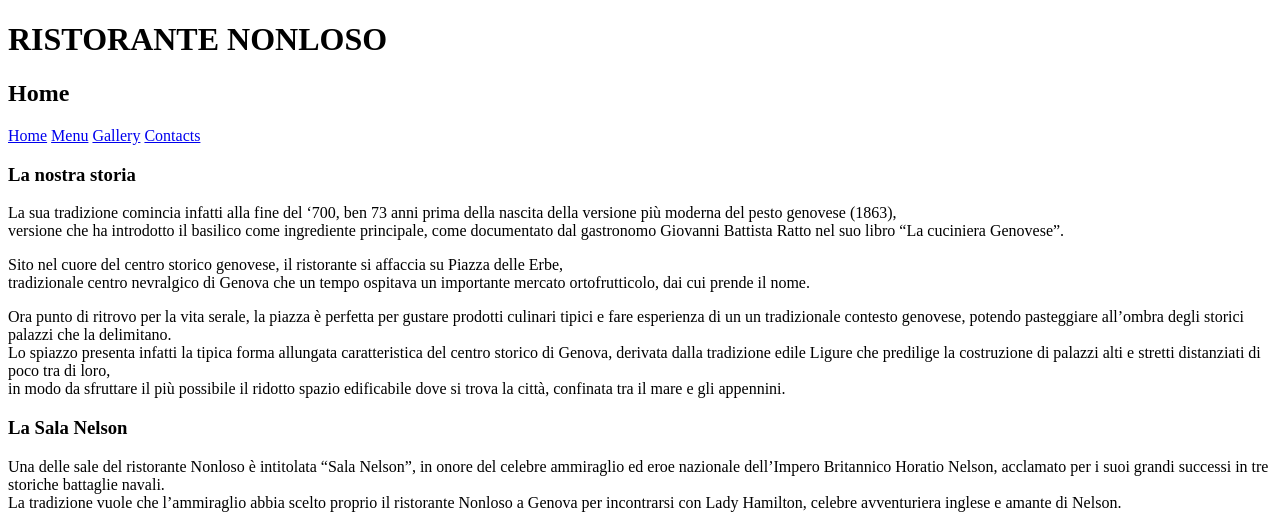
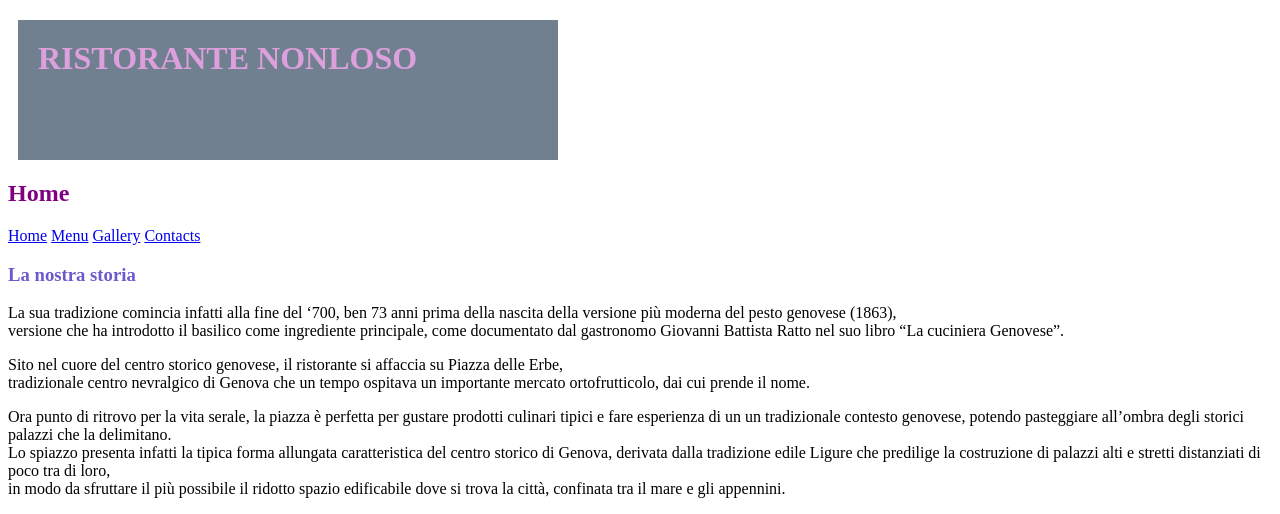
Before and after one commit to francesca-capuzzo/Ristorante, a plain HTML site: page index.html in a window 1280 px wide. Shown: the top 514 px of the page. Drawn offline with Linux system fonts and the light colour scheme.

Commit message:
css added

```diff
--- a/index.html
+++ b/index.html
@@ -6,12 +6,17 @@
     <meta http-equiv="X-UA-Compatible" content="IE=edge">
     <meta name="viewport" content="width=device-width, initial-scale=1.0">
     <title>Ristorante nonloso</title>
+
+    <link rel="stylesheet" href="style.css">
+    <!-- <style>
+        @import url(style.css);
+    </style> -->
 </head>
 
 <body>
     <header>
         <h1>RISTORANTE NONLOSO</h1>
-        <h2>Home</h2>
+        <h2 class="header-subtitle">Home</h2>
         <nav>
             <a href="index.html">Home</a>
             <a href="menu.html">Menu</a>
@@ -22,7 +27,7 @@
     </header>
     <div>
         <section>
-            <h3>La nostra storia</h3>
+            <h3 id="pippo">La nostra storia</h3>
             <p>
                 La sua tradizione comincia infatti alla fine del ‘700, ben 73 anni prima della nascita della versione più moderna del pesto genovese (1863), <br> versione che ha introdotto il basilico come ingrediente principale, come documentato dal gastronomo Giovanni Battista Ratto nel suo libro “La cuciniera Genovese”.
             </p>
--- /dev/null
+++ b/style.css
@@ -0,0 +1,35 @@
+h1{
+    color: plum;
+    background-color: slategray;
+    width: 50%;
+    height: 100px;
+    /* Ha diverse unità di misura ma le più usate sono px e % */
+    min-width: 300px;
+    /* Vuol dire che restringendo lo schermo arriverà fino a 300px e non si stringerà più. */
+    max-width: 500px;
+    /* Vuol dire che allargando lo schermo arriverà finoa a 500px e non si allargherà più. */
+    overflow: hidden;
+    /* vuol dire che la parola nel contenitore sparirà nel caso in cui sia più grande del contenitore stesso */
+    overflow: scroll;
+    /* vuol dire che il contenitore diventerà una finestra che scrolla su e giù per visualizzare tutto il contenuto */
+    margin: 20px;
+    /* indica la distanza del contenitore dai bordi - spazio esterno */
+    padding: 20px;
+    /* indica la distanza del contenuto dal contenitore - spazio interno */
+    margin-top: 20px;
+    margin-left: 20px;
+    margin-bottom: 20px;
+    margin-right: 20px;
+    margin: 20px 10px 20px 10px;
+    /* margin con 4 valori parte da top e va in senso orario */
+    margin: 20px 10px;
+    /* margin con 2 valori intende sopra e sotto con il primo e destra e sinistra con il secondo */
+}
+
+.header-subtitle{
+    color: purple;
+}
+
+#pippo{
+    color: slateblue;
+}
```
Also changed, not shown: contacts.html (+2 -1 lines), gallery.html (+2 -1 lines), menu.html (+2 -1 lines).
